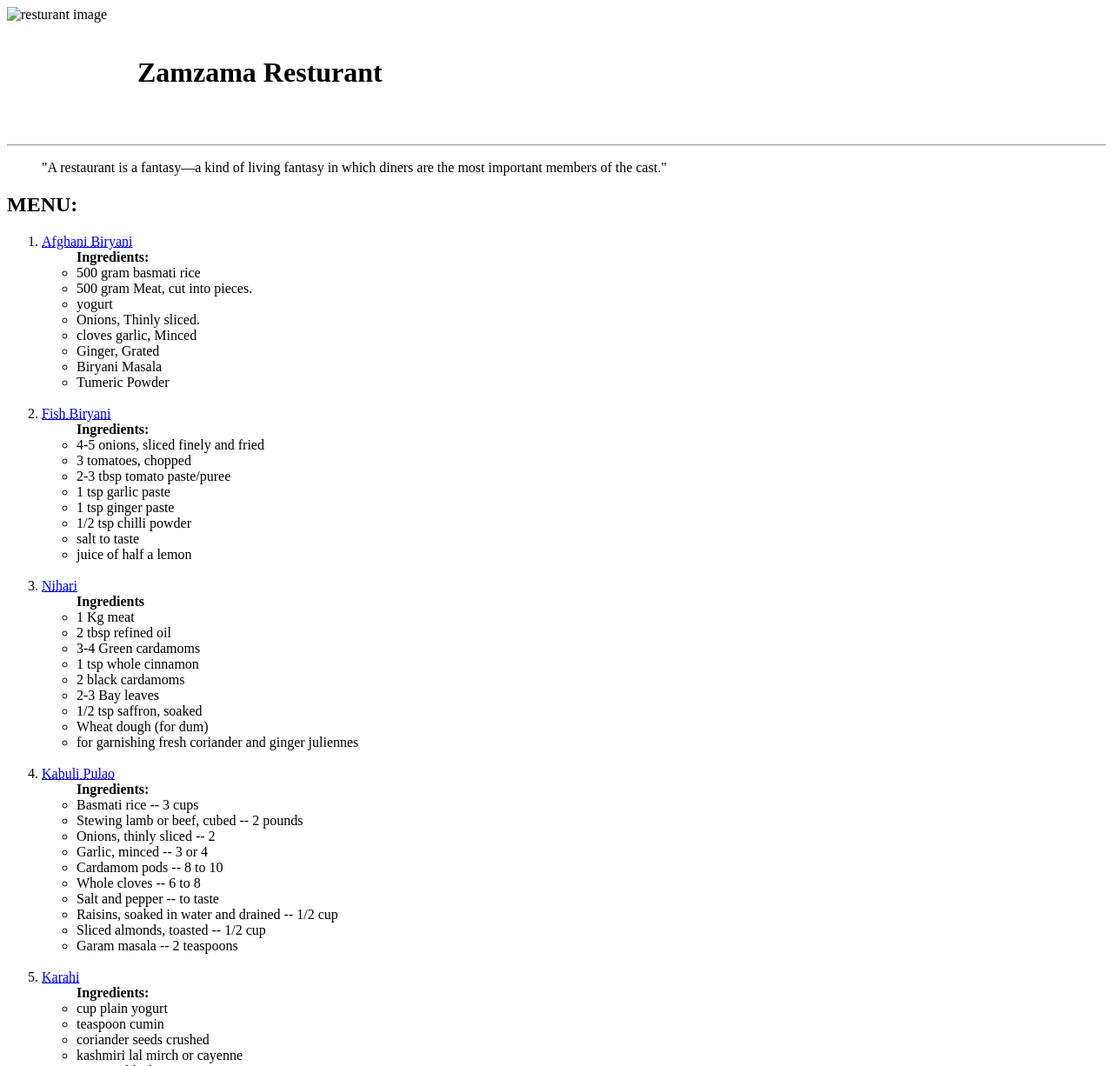
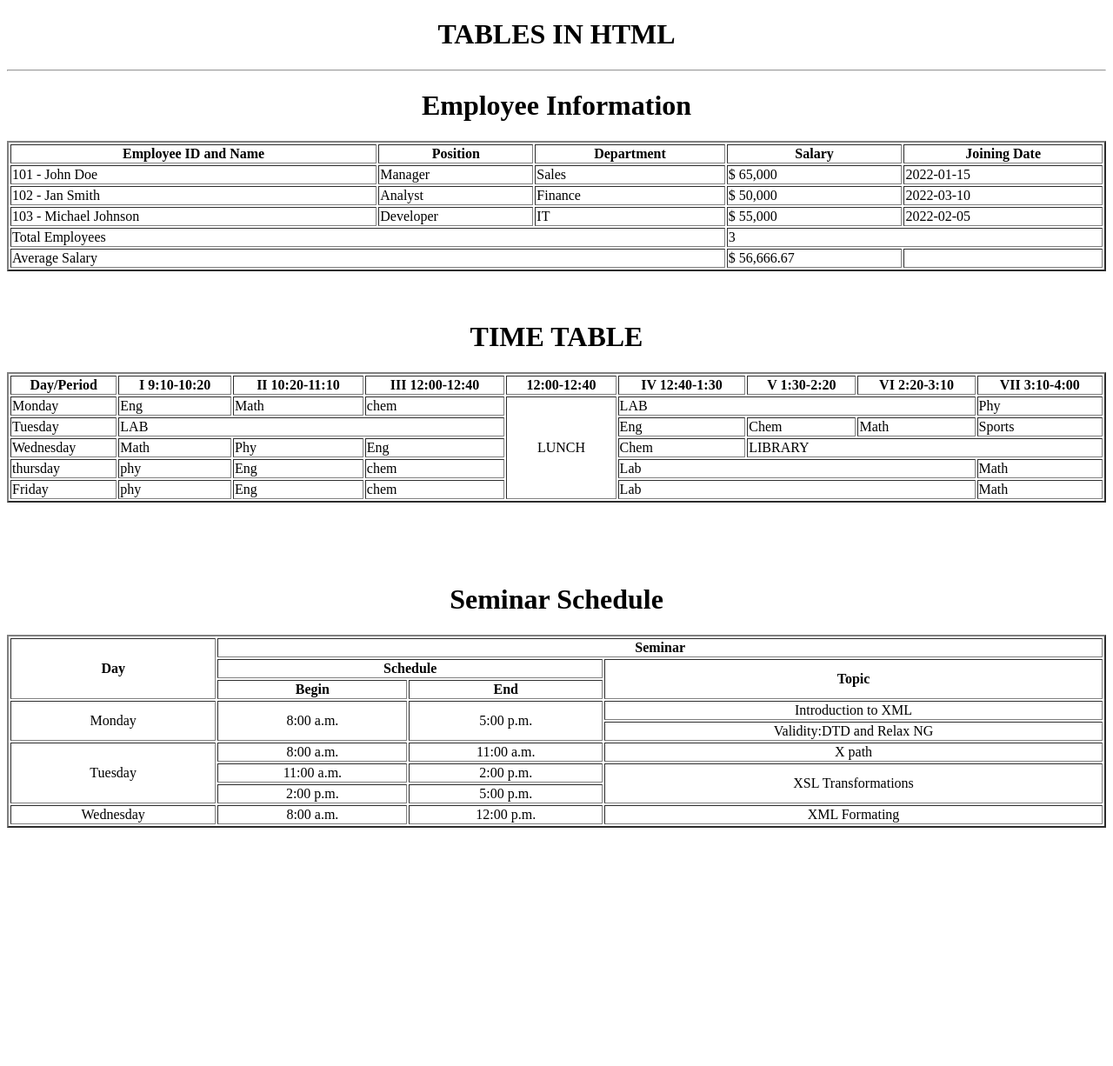
Before and after one commit to HUMAYUN971/HUMAYUN, a plain HTML site: page index.html in a window 1280 px wide. Shown: the top 1226 px of the page at 87% size. After the commit the page ends 1014 px from the top, so only its background shows below. Drawn offline with Linux system fonts and the light colour scheme.

Commit message:
Add files via upload

```diff
--- a/index.html
+++ b/index.html
@@ -2,201 +2,244 @@
 <html lang="en">
 
 <head>
-     <meta charset="UTF-8">
-     <meta name="viewport" content="width=device-width, initial-scale=1.0">
-     <title>Document</title>
-     <link rel="stylesheet" href="style.css">
+    <meta charset="UTF-8">
+    <meta name="viewport" content="width=device-width, initial-scale=1.0">
+    <title>Tables</title>
+    <link rel="stylesheet" href="style.css">
 </head>
 
 <body>
-     <div style="display: flex; align-items: center;">
-          <img src="images/resturant.png" alt="resturant image" width="150" height="150">
-          <h1>Zamzama Resturant</h1>
-     </div>
-     <hr>
-     <blockquote>"A restaurant is a fantasy—a kind of living fantasy in which diners are the most important members of
-          the cast."</blockquote>
+    <center>
+        <h1>TABLES IN HTML</h1>
+    </center>
+    <hr>
+    <center>
+        <h1>Employee Information</h1>
+    </center>
 
-     <h2>MENU:</h2>
-     <ol>
-          <li><a href="pages/afghani bir.html"><abbr title="click for recipe">Afghani Biryani</abbr></a></li>
-          <ul>
-               <strong>Ingredients:</strong> <br>
-               <li>500 gram basmati rice</li>
-               <li>500 gram Meat, cut into pieces.</li>
-               <li>yogurt</li>
-               <li>Onions, Thinly sliced.</li>
-               <li>cloves garlic, Minced</li>
-               <li>Ginger, Grated</li>
-               <li>Biryani Masala</li>
-               <li>Tumeric Powder</li>
+    <table width="100%" border="2">
+        <tr class="box">
+            <th>Employee ID and Name</th>
+            <th>Position</th>
+            <th>Department</th>
+            <th>Salary</th>
+            <th>Joining Date</th>
+
+        </tr>
+        <tr>
+            <td>101 - John Doe</td>
+            <td>Manager</td>
+            <td>Sales</td>
+            <td>$ 65,000</td>
+            <td>2022-01-15</td>
+        </tr>
+        <tr>
+            <td>102 - Jan Smith</td>
+            <td>Analyst</td>
+            <td>Finance</td>
+            <td>$ 50,000</td>
+            <td>2022-03-10</td>
+        </tr>
+        <tr>
+            <td>103 - Michael Johnson </td>
+            <td>Developer</td>
+            <td>IT</td>
+            <td>$ 55,000</td>
+            <td>2022-02-05</td>
+        </tr>
+        <tr>
+            <td colspan="3">Total Employees</td>
+            <td colspan="2">3</td>
 
 
-          </ul>
-          <br>
-          <li><a href="pages/fish biryani.html"><abbr title="click for recipe">Fish Biryani</abbr></a></li>
-          <ul>
-               <strong>Ingredients:</strong>
-               <li>4-5 onions, sliced finely and fried</li>
-               <li>3 tomatoes, chopped</li>
-               <li>2-3 tbsp tomato paste/puree</li>
-               <li>1 tsp garlic paste</li>
-               <li>1 tsp ginger paste</li>
-               <li>1/2 tsp chilli powder</li>
-               <li>salt to taste</li>
-               <li>juice of half a lemon</li>
 
-          </ul>
-          <br>
+        </tr>
+        <tr>
+            <td colspan="3">Average Salary</td>
+            <td>$ 56,666.67</td>
+            <td></td>
+        </tr>
+    </table>
+    <br>
+    <br>
+    <center>
+        <h1>TIME TABLE</h1>
+    </center>
 
-          <li><a href="pages/nihari.html"><abbr title="click for recipe">Nihari</abbr></a></li>
-          <ul>
-               <strong>Ingredients</strong>
-               <li>1 Kg meat</li>
-               <li>2 tbsp refined oil</li>
-               <li>3-4 Green cardamoms</li>
-               <li>1 tsp whole cinnamon</li>
-               <li>2 black cardamoms</li>
-               <li>2-3 Bay leaves</li>
-               <li>1/2 tsp saffron, soaked</li>
-               <li>Wheat dough (for dum)</li>
-               <li>for garnishing fresh coriander and ginger juliennes
-               </li>
-          </ul>
-          <br>
 
-          <li><a href="pages/kabuli pulao.html"><abbr title="click for recipe">Kabuli Pulao</abbr></a></li>
 
-          <ul>
-               <strong>Ingredients:</strong>
-               <li>Basmati rice -- 3 cups
-               </li>
-               <li>Stewing lamb or beef, cubed -- 2 pounds
-               </li>
-               <li>Onions, thinly sliced -- 2
-               </li>
-               <li>Garlic, minced -- 3 or 4
-               </li>
-               <li>Cardamom pods -- 8 to 10
-               </li>
-               <li>Whole cloves -- 6 to 8
-               </li>
-               <li>Salt and pepper -- to taste
-               </li>
-               <li>Raisins, soaked in water and drained -- 1/2 cup
-               </li>
-               <li>Sliced almonds, toasted -- 1/2 cup
-               </li>
-               <li>Garam masala -- 2 teaspoons
-               </li>
-          </ul>
-          <br>
 
-          <li><a href="pages/karahi.html"><abbr title="click for recipe">Karahi</abbr></a></li>
-          <ul>
-               <strong>Ingredients:</strong>
-               <li>cup plain yogurt</li>
-               <li>teaspoon cumin</li>
-               <li>coriander seeds crushed</li>
-               <li>kashmiri lal mirch or cayenne</li>
-               <li>easpoon black pepper</li>
-               <li>ginger garlic paste</li>
-               <li>tomatoes</li>
-               <li>cup cilantro</li>
-               <li>green chilies</li>
-          </ul>
-          <br>
+    <table width="100%" border="2">
+        <tr>
 
-          <li><a href="pages/haleem.html"><abbr title="click for recipe">Haleem</abbr></a></li>
-          <ul>
-               <strong>Ingredients:</strong>
-               <li>2 kilograms mutton
-               </li>
-               <li>2 teaspoon ginger paste
-               </li>
-               <li>5 tablespoon urad dal
-               </li>
-               <li>2 cup broken wheat (dalia)
-               </li>
-               <li>2 teaspoon garlic paste
-               </li>
-               <li>5 tablespoon chana dal
-               </li>
-               <li>3 tablespoon toor daal
-               </li>
-          </ul>
-          <br>
+            <th>Day/Period</th>
+            <th>I 9:10-10:20</th>
+            <th>II 10:20-11:10</th>
+            <th>III 12:00-12:40</th>
+            <th>12:00-12:40</th>
+            <th>IV 12:40-1:30</th>
+            <th>V 1:30-2:20</th>
+            <th>VI 2:20-3:10</th>
+            <th>VII 3:10-4:00</th>
 
-          <li><a href="pages/mutton korma.html"><abbr title="click for recipe">Mutton Korma</abbr></a></li>
-          <ul>
-               <strong>Ingredients:</strong>
-               <li>chopped mutton</li>
-               <li>pinch powdered salt</li>
-               <li>powdered turmeric</li>
-               <li>lime juice</li>
-               <li>3 cloves garlic
-               </li>
-               <li>cumin seeds</li>
-               <li>bay leaf</li>
-               <li>soaked poppy seeds</li>
-               <li>beaten yoghurt (curd)</li>
-          </ul>
+        </tr>
 
-          <br>
+        <tr>
+            <td>Monday</td>
+            <td>Eng</td>
+            <td>Math</td>
+            <td>chem</td>
+            <td rowspan="5">
+                <center>LUNCH</center>
+            </td>
 
-          <li><a href="pages/saag.html"><abbr title="click for recipe">Saag</abbr></a></li>
-          <ul>
-               <strong>Ingredients:</strong>
-               <li>cup butter</li>
-               <li>cumin seed</li>
-               <li>green chile pepper, seeded and diced</li>
-               <li>cloves garlic, chopped</li>
-               <li>pound chopped fresh mustard greens</li>
-               <li>pound chopped fresh spinach</li>
-               <li>teaspoon ground cumin</li>
-               <li>teaspoon ground coriander</li>
-               <li>teaspoon salt</li>
-          </ul>
-          <br>
+            <td colspan="3">LAB</td>
+            <td>Phy</td>
+        </tr>
+        <tr>
+            <td>Tuesday</td>
+            <td colspan="3">LAB</td>
 
-          <li><a href="pages/tikka kebab.html"><abbr title="click for recipe">Tikka Kebab</abbr></a></li>
-          <ul>
-               <strong>Ingredients:</strong>
-               <li>Paprika</li>
-               <li>Coriander</li>
-               <li>Muskmelon
-               </li>
-               <li>Muskmelon
-               </li>
-               <li>Star Aniseed
-               </li>
-               <li>Maltodextrin</li>
-               <li>Hydrolyzed Soy Protein
-               </li>
-               <li>Silicon Dioxide
-               </li>
-          </ul>
-          <br>
+            <td>Eng</td>
+            <td>Chem</td>
+            <td>Math</td>
+            <td>Sports</td>
+        </tr>
+        <tr>
+            <td>Wednesday</td>
+            <td>Math</td>
+            <td>Phy</td>
+            <td>Eng</td>
 
-          <li><a href="pages/Chapshurro.html"><abbr title="click for recipe">Chapshurro</abbr></a></li>
-          <ul>
-               <strong>Ingredients:</strong>
-               <li>Beef/mutton/chicken minced ½ kg.
-               </li>
-               <li>Onion 4 medium size.
-               </li>
-               <li>Red crushed chili 1 tea spoon.
-               </li>
-               <li>Green chili 2.
-               </li>
-               <li>Coriander.
-               </li>
-               <li>Black pepper 2 pinches.
-               </li>
-               <li>Cooking oil 2 table spoon.
-               </li>
-          </ul>
-     </ol>
+            <td>Chem</td>
+            <td colspan="3">LIBRARY</td>
+        </tr>
+        <tr>
+            <td>thursday</td>
+            <td>phy</td>
+            <td>Eng</td>
+            <td>chem</td>
+
+            <td colspan="3">Lab</td>
+            <td>Math</td>
+        </tr>
+        <tr>
+            <td>Friday</td>
+            <td>phy</td>
+            <td>Eng</td>
+            <td>chem</td>
+
+            <td colspan="3">Lab</td>
+            <td>Math</td>
+        </tr>
+
+    </table>
+    <br>
+    <br>
+    <br>
+    <br>
+    <h1>
+        <center>Seminar Schedule</center>
+    </h1>
+
+    <table width="100%" border="2">
+        <tr>
+            <th rowspan="3">Day</th>
+            <th colspan="4">Seminar</th>
+
+
+        </tr>
+
+        <tr>
+            <th colspan="2">Schedule</th>
+            <th colspan="4" rowspan="2">Topic</th>
+        </tr>
+
+        <tr>
+            <th>Begin</th>
+            <th>End</th>
+        </tr>
+
+
+        <tr>
+
+            <td rowspan="2">
+                <center>Monday</center>
+            </td>
+            <td rowspan="2">
+                <center>8:00 a.m.</center>
+            </td>
+            <td rowspan="2">
+                <center>5:00 p.m.</center>
+            </td>
+            <td>
+                <center>Introduction to XML</center>
+            </td>
+
+
+        </tr>
+        <tr>
+            <td>
+                <center>Validity:DTD and Relax NG</center>
+            </td>
+        </tr>
+
+        <tr>
+            <td rowspan="3">
+                <center>Tuesday</center>
+            </td>
+            <td>
+                <center>8:00 a.m. </center>
+            </td>
+            <td>
+                <center>11:00 a.m.</center>
+            </td>
+            <td>
+                <center>X path</center>
+            </td>
+        </tr>
+
+        <tr>
+            <td>
+                <center>11:00 a.m.</center>
+            </td>
+            <td>
+                <center>2:00 p.m.</center>
+            </td>
+            <td rowspan="2">
+                <center>XSL Transformations</center>
+            </td>
+        </tr>
+
+        <tr>
+            <td>
+                <center>2:00 p.m.</center>
+            </td>
+            <td>
+                <center>5:00 p.m.</center>
+            </td>
+        </tr>
+
+        <tr>
+            <td>
+                <center>Wednesday</center>
+            </td>
+            <td>
+                <center>8:00 a.m.</center>
+            </td>
+            <td>
+                <center>12:00 p.m.</center>
+            </td>
+            <td>
+                <center>XML Formating</center>
+            </td>
+        </tr>
+
+    </table>
+    <br>
+    <br>
+    <br>
+
 </body>
 
 </html>
```
